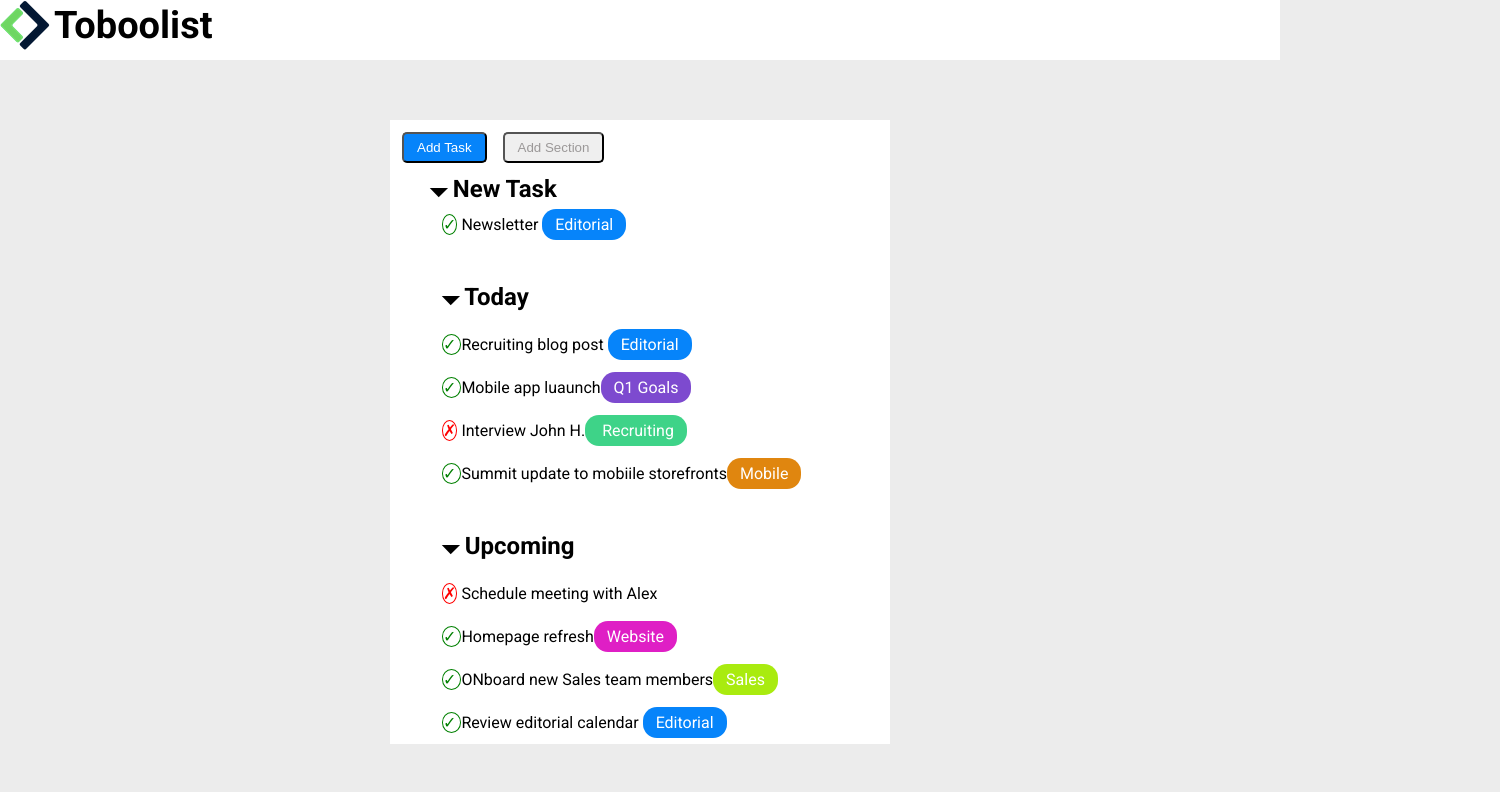
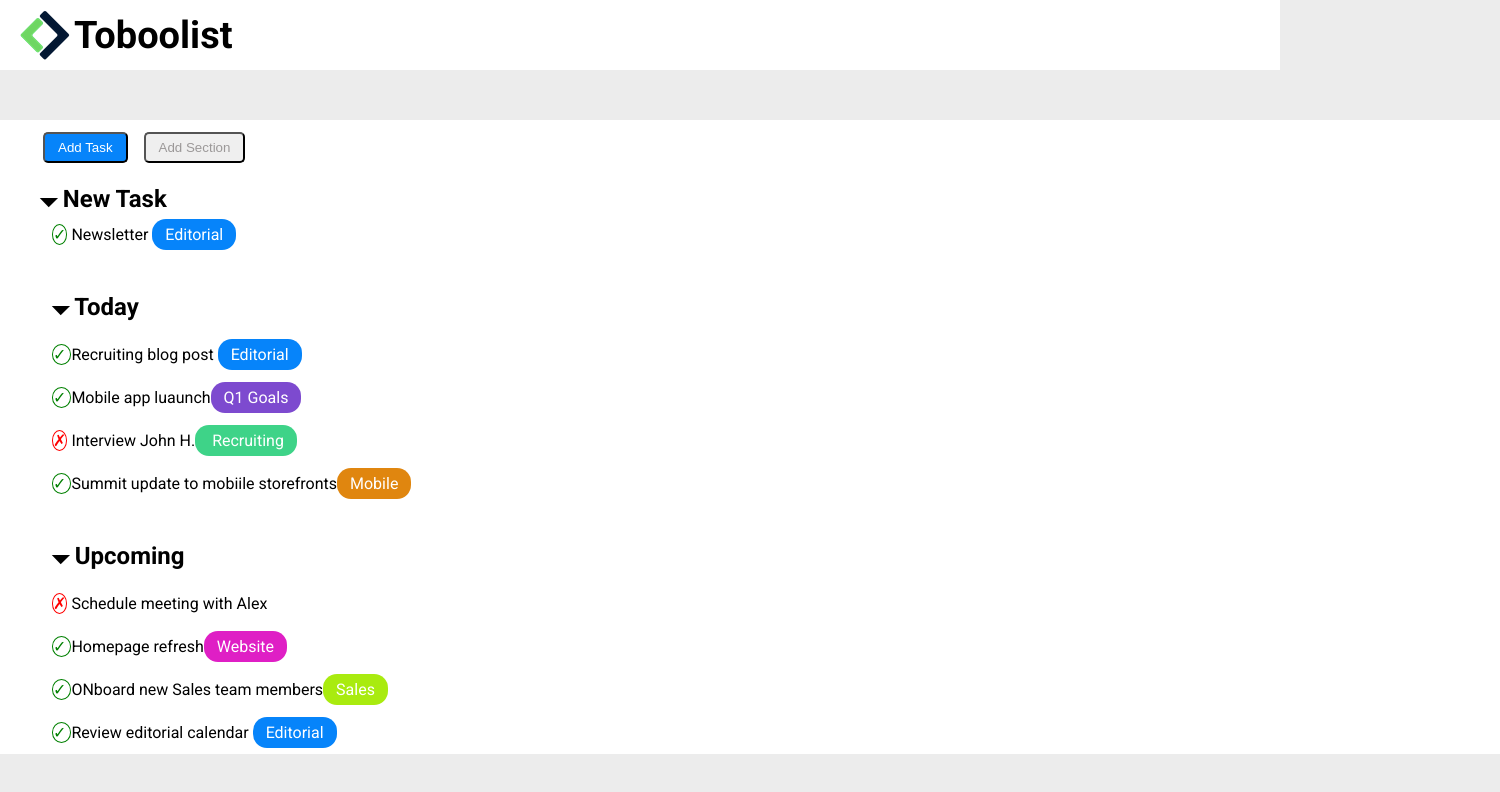
Before and after one commit to GaetanoNicotra/html-css-toboolist, a plain HTML site: page index.html in a window 1280 px wide. Shown: the whole page, 1500 px wide, since content can reach past the window. Drawn offline with Linux system fonts and the light colour scheme.

Commit message:
[DONE] Correzioni finali

```diff
--- a/css/style.css
+++ b/css/style.css
@@ -11,6 +11,8 @@ body{
 header{
     background-color: white;
     height: 60px;
+    padding-left: 20px;
+    padding-top: 10px;
 }
 h1{
     display: inline-block;
@@ -23,14 +25,13 @@ h1{
 }
 
 main{
-    width: 500px;
+    width: 1500px;
     margin: 0 auto;
     background-color: rgb(255, 255, 255);
 }
 
 .contenitore1{
-    margin-top: 60px;
-
+    margin-top: 50px;
 }
 
 
@@ -40,7 +41,7 @@ main{
     color: #ffffff;
     border-radius: 5px;
     padding: 6px 13px;
-    margin: 12px 12px;
+    margin: 12px 12px 22px 43px;
 }
 
 .botton-gray{
```
Also changed, not shown: index.html (+3 -3 lines).
